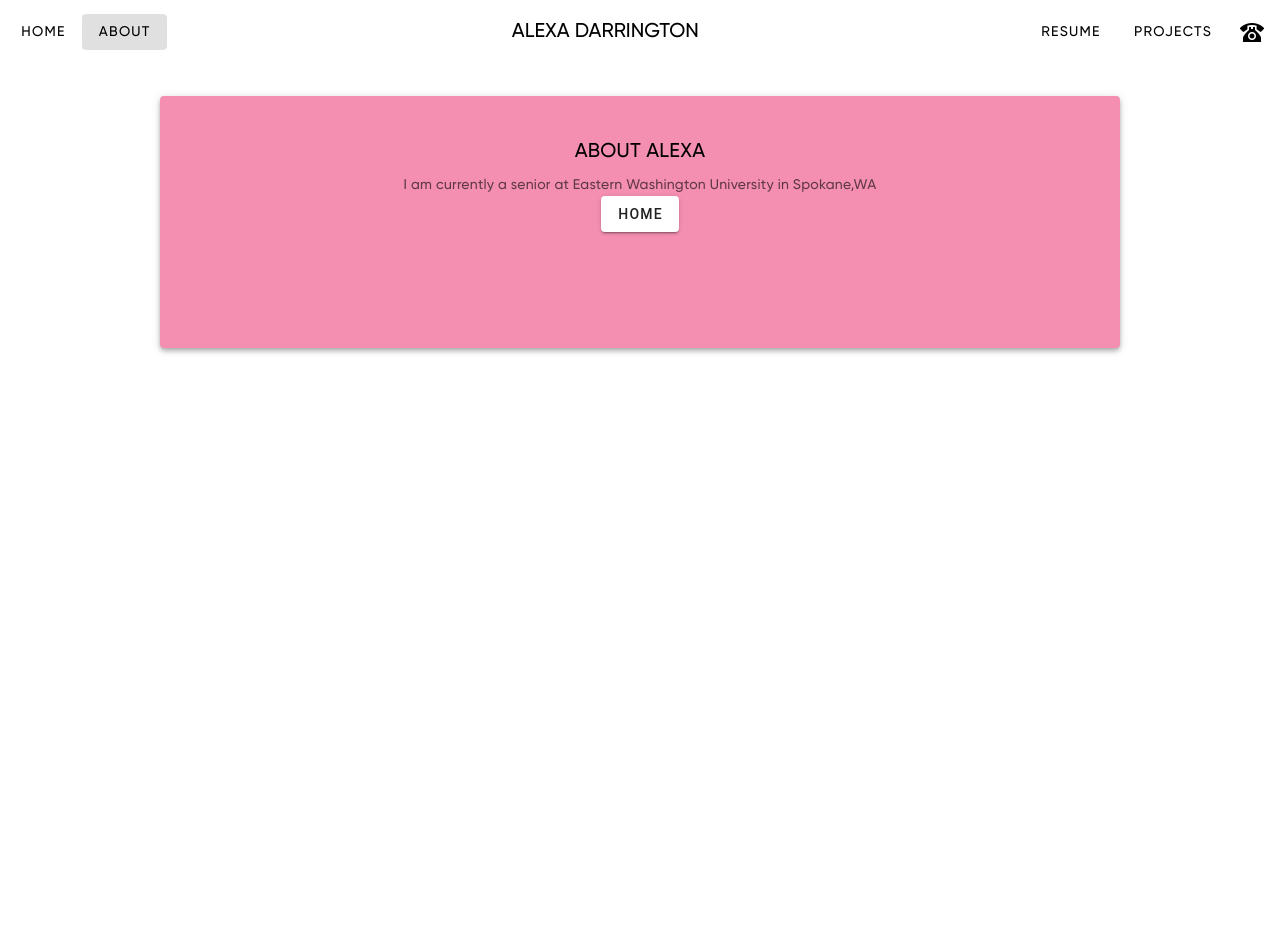
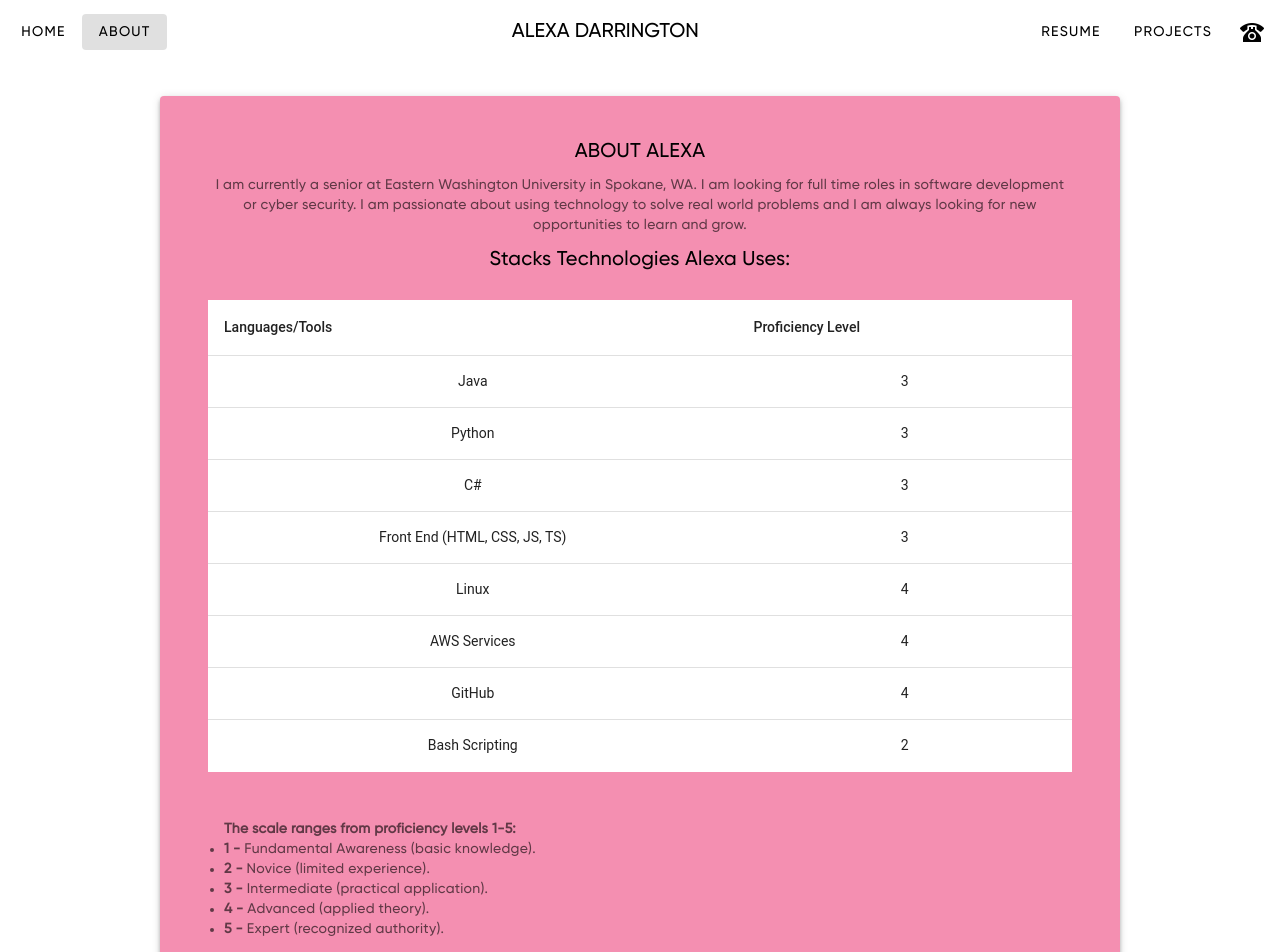
Before and after one commit to alyxadarr/resumeapp, a Nuxt app: page /about in a window 1280 px wide. Shown: the top 952 px of the page. Before the commit the page ends 800 px from the top, so only its background shows below. Built offline with nearby package versions, Linux system fonts and the light colour scheme.

Commit message:
Added table for languages and added project gallery

```diff
--- a/pages/about.vue
+++ b/pages/about.vue
@@ -6,13 +6,97 @@
     >
       <v-card-title class="custom-font text-wrap"> ABOUT ALEXA </v-card-title>
       <v-card-subtitle class="custom-font text-wrap">
-      I am currently a senior at Eastern Washington University in Spokane,WA
+        I am currently a senior at Eastern Washington University in Spokane, WA. I
+        am looking for full time roles in software development or cyber security.
+        I am passionate about using technology to solve real world problems and I
+        am always looking for new opportunities to learn and grow.
       </v-card-subtitle>
+      <v-card-title class="custom-font text-wrap"> Stacks Technologies Alexa Uses: </v-card-title>
+
+      <!-- Table with padding and margin -->
+      <v-container>
+        <v-table >
+          <thead>
+            <tr>
+              <th class="text-left">Languages/Tools</th>
+              <th class="text-left">Proficiency Level</th>
+            </tr>
+          </thead>
+          <tbody>
+            <tr v-for="item in desserts" :key="item.name" class="pa-2">
+              <td>{{ item.name }}</td>
+              <td>{{ item.level }}</td>
+            </tr>
+          </tbody>
+        </v-table>
+      </v-container>
+
+      <v-container class="mt-4">
+        <v-card-subtitle class="custom-font text-left">
+          <strong>The scale ranges from proficiency levels 1-5:</strong>
+          <ul>
+            <li><strong>1 -</strong> Fundamental Awareness (basic knowledge).</li>
+            <li><strong>2 -</strong> Novice (limited experience).</li>
+            <li><strong>3 -</strong> Intermediate (practical application).</li>
+            <li><strong>4 -</strong> Advanced (applied theory).</li>
+            <li><strong>5 -</strong> Expert (recognized authority).</li>
+          </ul>
+        </v-card-subtitle>
+      </v-container>
+
+      <!-- Home button with margin top -->
+      <v-container class="mt-4">
         <v-btn to="/"> Home </v-btn>
+      </v-container>
 
       <v-card-actions class="justify-center mx-2 my-4"> </v-card-actions>
     </v-card>
   </template>
+
+  <script>
+  export default {
+    data() {
+      return {
+        desserts: [
+          {
+            name: 'Java',
+            level: 3,
+          },
+          {
+            name: 'Python',
+            level: 3,
+          },
+          {
+            name: 'C#',
+            level: 3,
+          },
+          {
+            name: 'Front End (HTML, CSS, JS, TS)',
+            level: 3,
+          },
+          {
+            name: 'Linux',
+            level: 4,
+          },
+          {
+            name: 'AWS Services',
+            level: 4,
+          },
+          {
+            name: 'GitHub',
+            level: 4,
+          },
+          {
+            name: 'Bash Scripting',
+            level: 2,
+          },
+        ],
+      };
+    },
+  };
+  </script>
+
+
 
 <style scoped>
 @font-face {
--- /dev/null
+++ b/pages/project1.vue
@@ -0,0 +1,16 @@
+<template>
+    <v-card
+      class="mx-auto"
+      prepend-icon="$vuetify"
+      subtitle="The #1 Vue UI Library"
+      width="400"
+    >
+      <template v-slot:title>
+        <span class="font-weight-black">Project 1</span>
+      </template>
+
+      <v-card-text class="bg-surface-light pt-4">
+        Lorem ipsum dolor sit amet consectetur adipisicing elit. Commodi, ratione debitis quis est labore voluptatibus! Eaque cupiditate minima, at placeat totam, magni doloremque veniam neque porro libero rerum unde voluptatem!
+      </v-card-text>
+    </v-card>
+  </template>
--- /dev/null
+++ b/pages/project2.vue
@@ -0,0 +1,16 @@
+<template>
+    <v-card
+      class="mx-auto"
+      prepend-icon="$vuetify"
+      subtitle="The #1 Vue UI Library"
+      width="400"
+    >
+      <template v-slot:title>
+        <span class="font-weight-black">Project 3</span>
+      </template>
+
+      <v-card-text class="bg-surface-light pt-4">
+        Lorem ipsum dolor sit amet consectetur adipisicing elit. Commodi, ratione debitis quis est labore voluptatibus! Eaque cupiditate minima, at placeat totam, magni doloremque veniam neque porro libero rerum unde voluptatem!
+      </v-card-text>
+    </v-card>
+  </template>
--- /dev/null
+++ b/pages/project3.vue
@@ -0,0 +1,16 @@
+<template>
+    <v-card
+      class="mx-auto"
+      prepend-icon="$vuetify"
+      subtitle="The #1 Vue UI Library"
+      width="400"
+    >
+      <template v-slot:title>
+        <span class="font-weight-black">Project 3</span>
+      </template>
+
+      <v-card-text class="bg-surface-light pt-4">
+        Lorem ipsum dolor sit amet consectetur adipisicing elit. Commodi, ratione debitis quis est labore voluptatibus! Eaque cupiditate minima, at placeat totam, magni doloremque veniam neque porro libero rerum unde voluptatem!
+      </v-card-text>
+    </v-card>
+  </template>
--- a/pages/projects.vue
+++ b/pages/projects.vue
@@ -5,11 +5,41 @@
       elevation="4"
     >
       <v-card-title class="custom-font text-wrap"> PROJECTS & INVOLVEMENTS </v-card-title>
-    <v-card-subtitle class="text-wrap"> blahhhhh </v-card-subtitle>
+
+      <v-carousel show-arrows="hover">
+        <v-carousel-item
+          src="https://cdn.vuetifyjs.com/images/cards/docks.jpg"
+          cover
+          @click="goToProject('project1')"
+        ></v-carousel-item>
+
+        <v-carousel-item
+          src="https://cdn.vuetifyjs.com/images/cards/hotel.jpg"
+          cover
+          @click="goToProject('project2')"
+        ></v-carousel-item>
+
+        <v-carousel-item
+          src="https://cdn.vuetifyjs.com/images/cards/sunshine.jpg"
+          cover
+          @click="goToProject('project3')"
+        ></v-carousel-item>
+      </v-carousel>
+
       <v-card-actions class="justify-center mx-2 my-4"> </v-card-actions>
       <v-btn to="/"> Home </v-btn>
     </v-card>
   </template>
+
+  <script>
+  export default {
+    methods: {
+      goToProject(path) {
+        this.$router.push(path);
+      },
+    },
+  };
+  </script>
 
 
 <style scoped>
```
Lines whose indentation alone changed are shown as unchanged.
